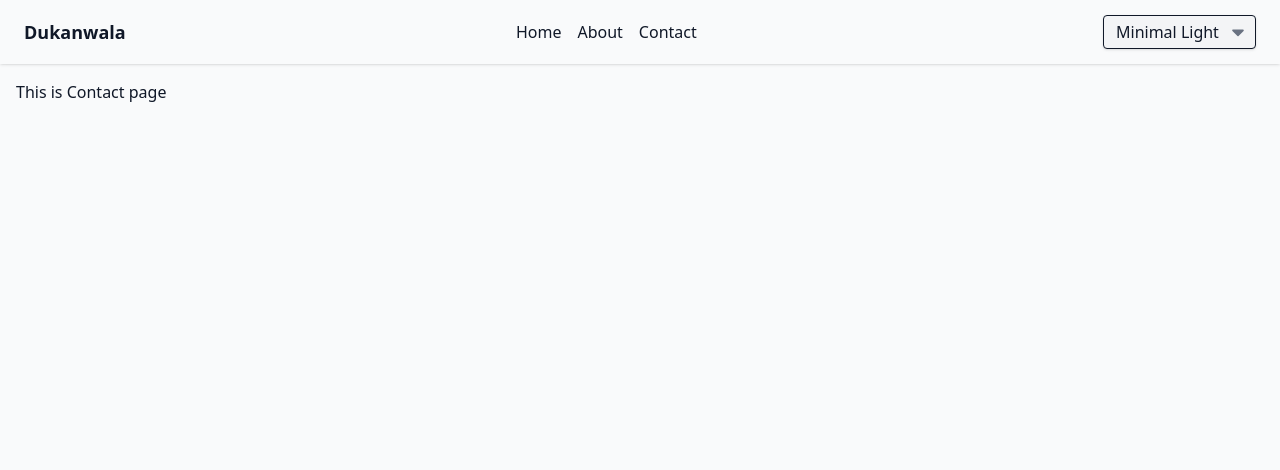
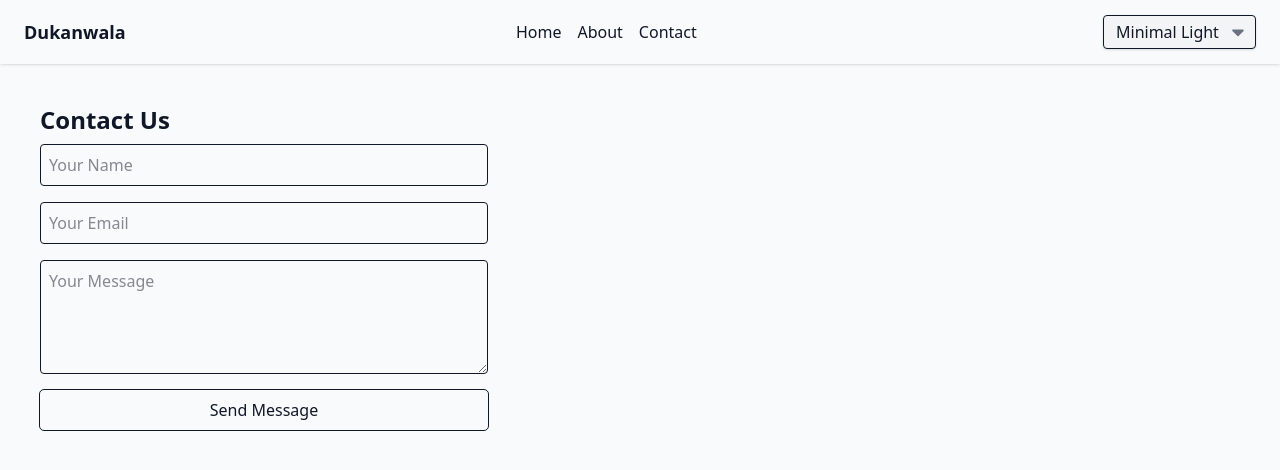
Before and after one commit to SAHIL-Sharma21/Multi-Theme-App-Sahil_Sharma_Frontend_Developer, a React (Vite) app: page /contact in a window 1280 px wide. Shown: the top 470 px of the page. Built offline with nearby package versions, Linux system fonts and the light colour scheme.

Commit message:
Contact page implemented

```diff
--- a/src/pages/Contact.tsx
+++ b/src/pages/Contact.tsx
@@ -1,7 +1,32 @@
+import { useTheme } from "../context/ThemeContext";
+import { themes } from "../themes";
+
 export const Contact = () => {
-    return (
-        <>
-            <h2>This is Contact page</h2>
-        </>
-    );
-}
+  const { theme } = useTheme();
+
+  return (
+    <>
+      <div className={`p-6 ${themes[theme].layout}`}>
+        <h1 className="text-2xl font-bold mb-2">Contact Us</h1>
+        <form className="max-w-md flex flex-col gap-4">
+          <input
+            className="p-2 border rounded"
+            type="text"
+            placeholder="Your Name"
+          />
+          <input
+            className="p-2 border rounded"
+            type="email"
+            placeholder="Your Email"
+          />
+          <textarea
+            className="p-2 border rounded"
+            placeholder="Your Message"
+            rows={4}
+          />
+          <button type="submit" className={`px-4 py-2 rounded ${themes[theme].bg} outline }`}>Send Message</button>
+        </form>
+      </div>
+    </>
+  );
+};
```
